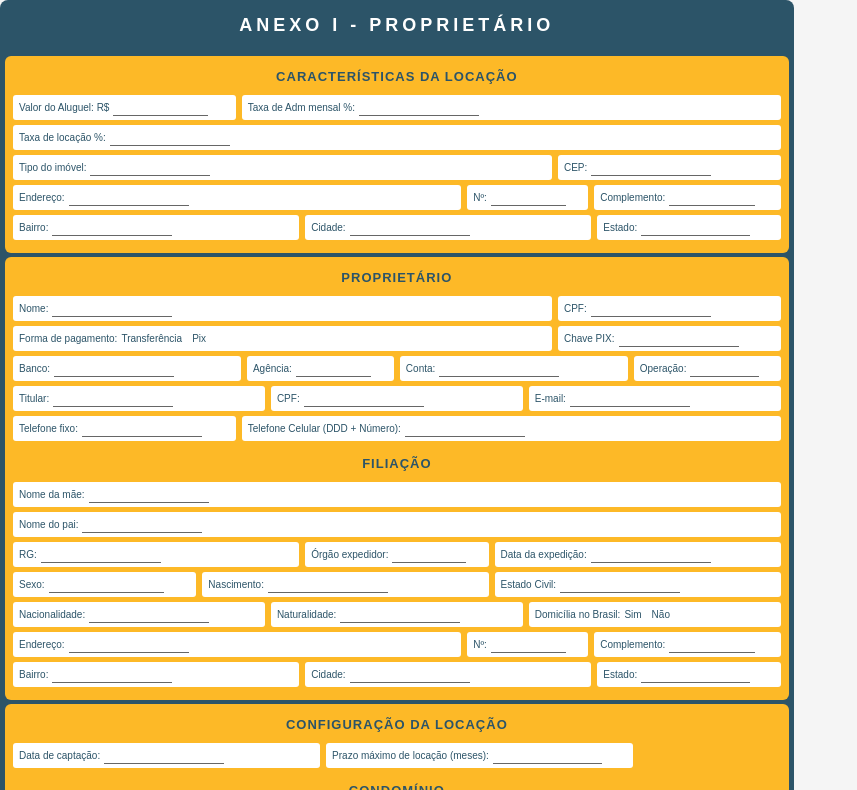
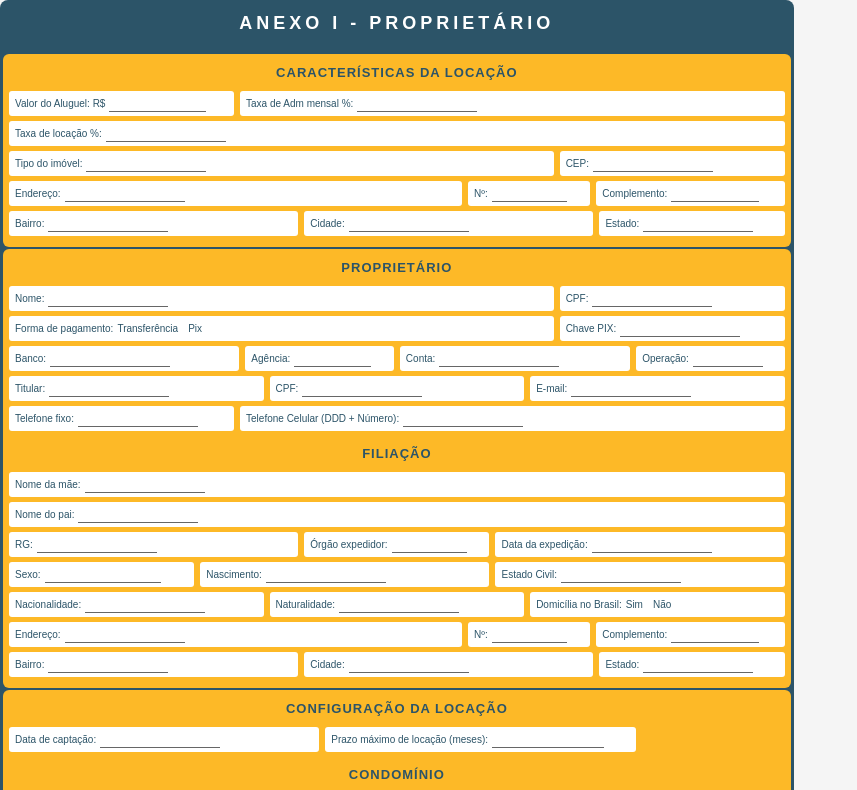
Before and after one commit to alannsiqueira/documento-imobiliaria, a plain HTML site: page anexo-I-proprietario.html in a window 1280 px wide. Both pictures are taken after a click on the button "📱 Compartilhar". Shown: the top 790 px of the page, without its empty margins (0-857 px from the left). Drawn offline with Linux system fonts and the light colour scheme.

Commit message:
fix: Melhorar renderização do PDF evitando quebras visuais (v1.0.2)
- Aumenta scale de 1.5 para 1.8 para melhor qualidade
- Ajusta margens de 2mm para 3mm
- Reduz padding do container para 3px
- Força margin-bottom: 2px e padding: 6px nas sections
- Melhora quality de 0.95 para 0.98
- Desativa logging para melhor performance

```diff
--- a/anexo-I-proprietario.html
+++ b/anexo-I-proprietario.html
@@ -623,7 +623,7 @@
         </div>
 
         <!-- Rodapé com versão -->
-        <div class="version-footer">v1.0.1</div>
+        <div class="version-footer">v1.0.2</div>
 
     </div>
 
@@ -773,12 +773,14 @@
 
                 // Forçar largura desktop para PDF
                 body.style.cssText = 'width: 210mm; margin: 0; padding: 0; overflow: visible;';
-                container.style.cssText = originalContainerStyle + '; width: 100%; max-width: 100%; min-width: auto; padding: 5px !important;';
+                container.style.cssText = originalContainerStyle + '; width: 100%; max-width: 100%; min-width: auto; padding: 3px !important;';
 
                 // Ajustar sections para evitar quebra de página
                 document.querySelectorAll('.section').forEach(section => {
                     section.style.pageBreakInside = 'avoid';
                     section.style.breakInside = 'avoid';
+                    section.style.marginBottom = '2px';
+                    section.style.padding = '6px';
                 });
 
                 // Substituir inputs por texto temporariamente
@@ -827,15 +829,15 @@
 
                 // Configuração do PDF - largura fixa para A4
                 const opt = {
-                    margin: [2, 2, 2, 2],
+                    margin: [3, 3, 3, 3],
                     filename: fileName,
-                    image: { type: 'jpeg', quality: 0.95 },
+                    image: { type: 'jpeg', quality: 0.98 },
                     html2canvas: {
-                        scale: 1.5,
+                        scale: 1.8,
                         useCORS: true,
                         allowTaint: true,
                         backgroundColor: '#ffffff',
-                        logging: true,
+                        logging: false,
                         width: 794,
                         windowWidth: 794,
                         x: 0,
```
Also changed, not shown: anexo-II-locatario.html (+8 -6 lines).
